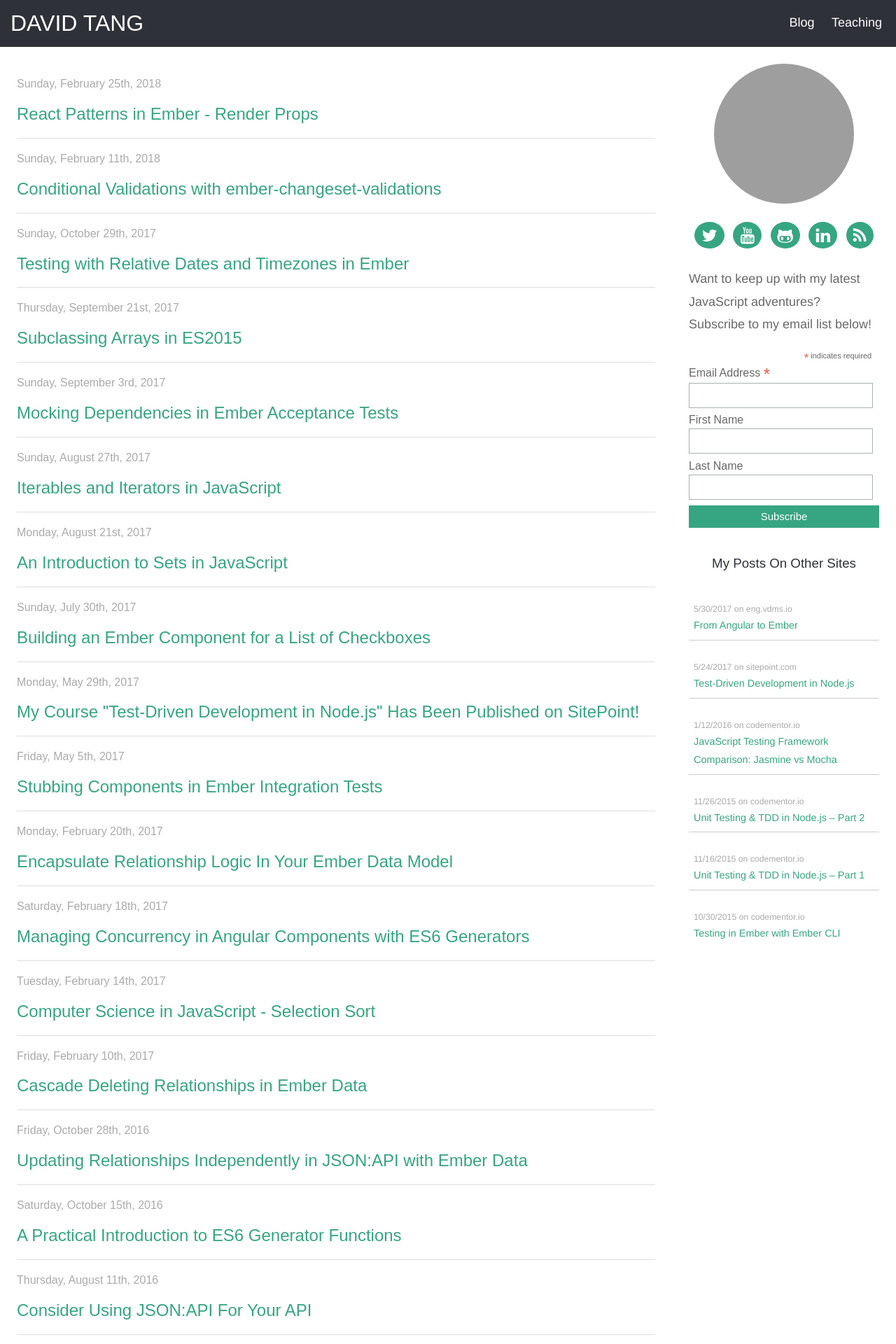
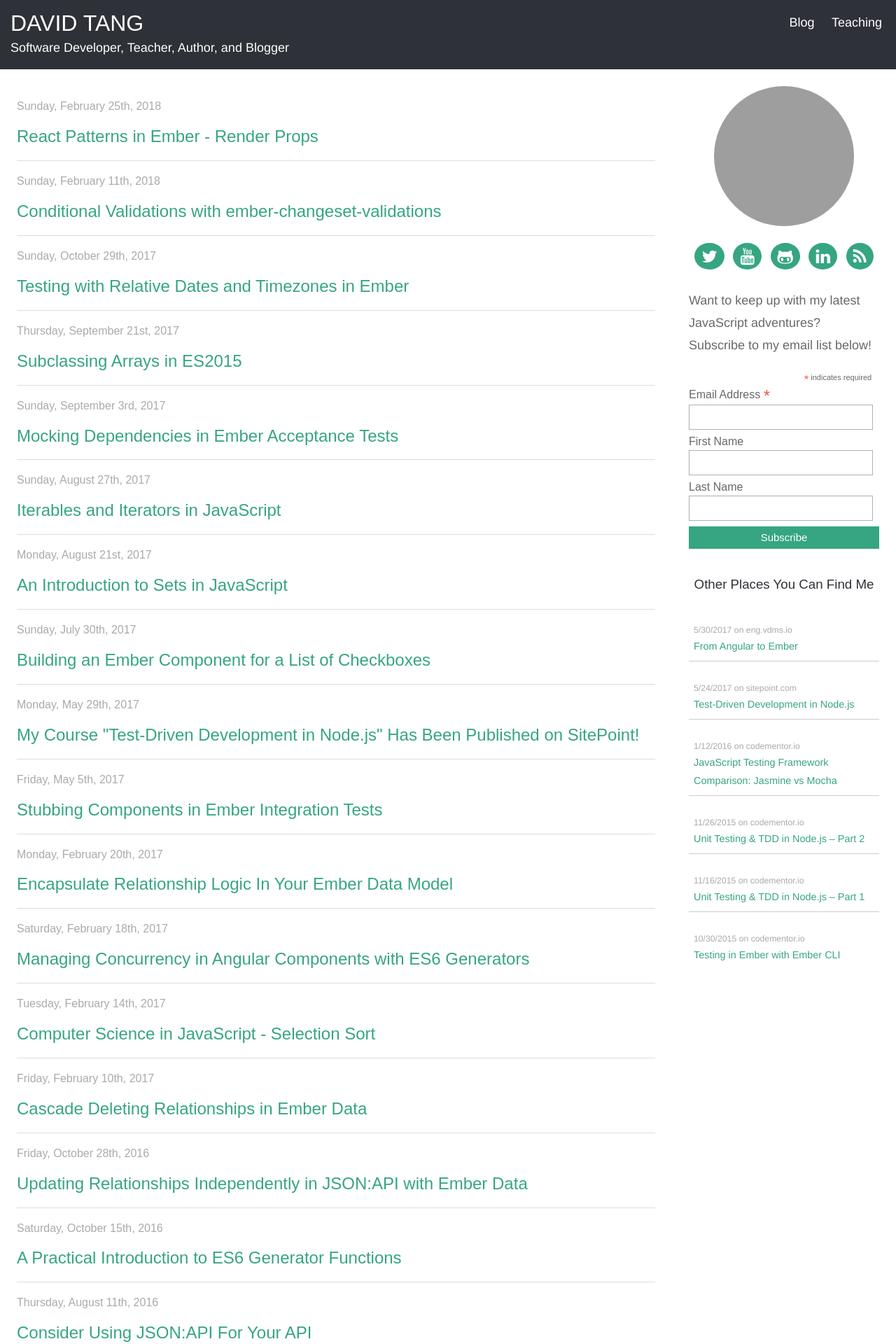
Before and after one commit to iamdtang/skaterdav85.github.io, a Jekyll site: the page built from index.html, in a window 1280 px wide. Shown: the top 1920 px of the page at 70% size. Built offline with Jekyll 4.4.1, drawn with Linux system fonts in a browser that asks for light colours; nearby versions of some CDN libraries; the list of posts is cut into pages by our own code; grey boxes are pictures that could not be loaded.

Commit message:
changed header

```diff
--- a/_config.yml
+++ b/_config.yml
@@ -1,7 +1,7 @@
 name: David Tang
 author: David Tang
 description: Thoughts and tutorials on JavaScript, frameworks, testing, and patterns
-bio:
+bio: Software Developer, Teacher, Author, and Blogger
 paginate: 50
 markdown: kramdown
 gems: [jekyll-paginate, jekyll-feed, jekyll-sitemap]
--- a/_includes/other-posts.html
+++ b/_includes/other-posts.html
@@ -1,4 +1,4 @@
-<h3 class="block-title">My Posts On Other Sites</h3>
+<h3 class="block-title">Other Places You Can Find Me</h3>
 <ul class="guest-posts">
   <li>
     <a href="https://eng.verizondigitalmedia.com/2017/05/30/from-angular-to-ember/" target="_blank">
--- a/_layouts/default.html
+++ b/_layouts/default.html
@@ -5,27 +5,26 @@
     <meta http-equiv="X-UA-Compatible" content="IE=edge">
     <title>
       {% if page.title %}
-        {{ page.title }} -
+        {{page.title}} -
       {% endif %}
-      {{ site.author }}
+      {{site.author}} - {{site.bio}}
     </title>
     <meta name="viewport" content="width=device-width, initial-scale=1">
-    <meta name="keywords" content="{{ page.keywords }}">
+    <meta name="keywords" content="{{page.keywords}}">
     {% feed_meta %}
     {% if page.description %}
-      <meta name="description" content="{{ page.description }}">
-      <meta property="og:description" content="{{ page.description }}" />
+      <meta name="description" content="{{page.description}}">
+      <meta property="og:description" content="{{page.description}}" />
     {% else %}
-      <meta name="description" content="{{ site.description }}">
-      <meta property="og:description" content="{{ site.description }}" />
+      <meta name="description" content="{{site.description}}">
+      <meta property="og:description" content="{{site.description}}" />
     {% endif %}
-    <meta property="og:title" content="{{ page.title }} - {{ site.name }}" />
-    <meta property="og:url" content="http://thejsguy.com{{ page.url }}" />
+    <meta property="og:title" content="{{page.title}} - {{site.name}}" />
+    <meta property="og:url" content="http://thejsguy.com{{page.url}}" />
     <meta property="og:image" content="http://www.gravatar.com/avatar/1c31a96c0a474a6795637081bde42acc.png?s=500" />
     <link href="//fonts.googleapis.com/css?family=Open+Sans" rel="stylesheet">
     <link href="//netdna.bootstrapcdn.com/font-awesome/4.0.3/css/font-awesome.css" rel="stylesheet">
-    <link href="{{ "/style.css" | prepend: site.baseurl }}?{{site.time | date: '%s%N'}}" rel="stylesheet">
-
+    <link href="{{"/style.css" | prepend: site.baseurl}}?{{site.time | date: '%s%N'}}" rel="stylesheet">
 </head>
 <body>
 <header class="sticky-header">
@@ -33,8 +32,9 @@
     <div class="pure-u-3-4">
       <div style="padding: 15px;">
         <h1>
-          <a href="/" title="{{ site.name}}" class="logo">{{ site.author }}</a>
+          <a href="/" title="{{site.name}}" class="logo">{{site.author}}</a>
         </h1>
+        <p>{{site.bio}}</p>
       </div>
     </div>
     <div class="pure-u-1-4">
@@ -51,13 +51,12 @@
 </header>
 <div class="pure-g main-content">
   <div class="pure-u-3-4 l-box mobile content">
-    {{ content }}
+    {{content}}
   </div>
   <div class="pure-u-1-4 l-box sidebar mobile">
     <a href="/">
       <img src="//www.gravatar.com/avatar/1c31a96c0a474a6795637081bde42acc.png?s=500" alt="David Tang photo" class="avatar">
     </a>
-    <p>{{ site.bio }}</p>
     <ul class="social">
       <li>
         <a href="https://twitter.com/iamdtang" target="_blank"><i class="fa fa-twitter fa-lg"></i></a>
@@ -75,16 +74,13 @@
         <a href="/feed.xml" target="_blank"><i class="fa fa-rss fa-lg"></i></a>
       </li>
     </ul>
-
     {% include nav-subscribe.html %}
     {% include other-posts.html %}
     <br>
     {% include google-ads.html %}
   </div>
 </div>
-
 {% include mailchimp-subscribe-js.html %}
 {% include google-analytics.html %}
-
 </body>
 </html>
--- a/_scss/_base.scss
+++ b/_scss/_base.scss
@@ -71,3 +71,7 @@ a {
 a:hover {
   text-decoration: underline;
 }
+
+h1 a:hover {
+  text-decoration: none;
+}
```
